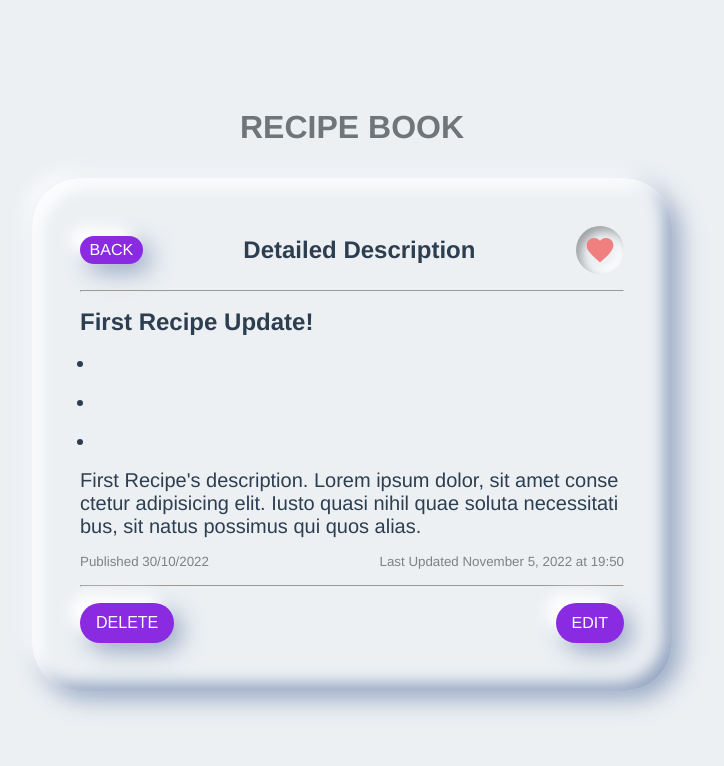
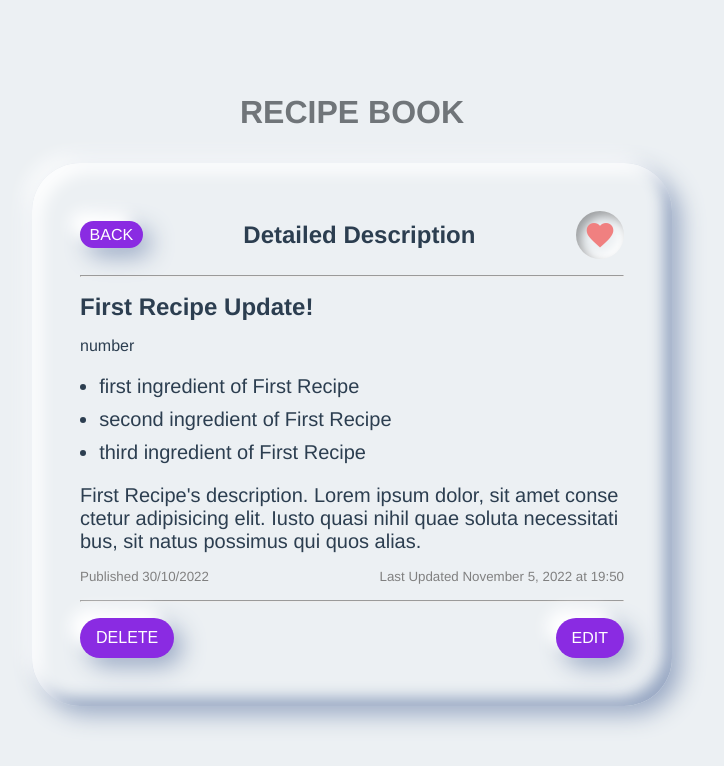
Before and after one commit to IronAdministrator/vue_recipe-book, a Vue app: page /recipes/1 in a window 1280 px wide. Shown: the top 766 px of the page, without its empty margins (288-1012 px from the left). Built offline with nearby package versions, Linux system fonts and the light colour scheme; data requests are answered from the project's data file.

Commit message:
script setup

```diff
--- a/data/db.json
+++ b/data/db.json
@@ -3,11 +3,17 @@
     {
       "id": 1,
       "title": "First Recipe Update!",
-      "ingredients": {
-        "ingredient_1": "first ingredient of First Recipe",
-        "ingredient_2": "second ingredient of First Recipe",
-        "ingredient_3": "third ingredient of First Recipe"
-      },
+      "ingredients": [
+        {
+          "ingredient": "first ingredient of First Recipe"
+        },
+        {
+          "ingredient": "second ingredient of First Recipe"
+        },
+        {
+          "ingredient": "third ingredient of First Recipe"
+        }
+      ],
       "description": "First Recipe's description. Lorem ipsum dolor, sit amet consectetur adipisicing elit. Iusto quasi nihil quae soluta necessitatibus, sit natus possimus qui quos alias.",
       "favorite": true,
       "createAt": "30/10/2022",
@@ -16,27 +22,49 @@
     {
       "id": 2,
       "title": "Second Recipe",
-      "ingredients": {
-        "ingredient_1": "first ingredient of Second Recipe",
-        "ingredient_2": "second ingredient of Second Recipe",
-        "ingredient_3": "third ingredient of Second Recipe"
-      },
+      "ingredients": [
+        {
+          "ingredient": "first ingredient of Second Recipe"
+        },
+        {
+          "ingredient": "second ingredient of Second Recipe"
+        },
+        {
+          "ingredient": "third ingredient of Second Recipe"
+        }
+      ],
       "description": "Second Recipe's description. Lorem ipsum dolor, sit amet consectetur adipisicing elit. Iusto quasi nihil quae soluta necessitatibus, sit natus possimus qui quos alias.",
-      "favorite": false,
+      "favorite": true,
       "createAt": "30/10/2022"
     },
     {
-      "title": "sadfasdfasdfasdf Updated!",
-      "ingredients": {
-        "ingredient_1": "asdfas",
-        "ingredient_2": "dfsdfasd",
-        "ingredient_3": "fsdfasdfasdf"
-      },
-      "description": "asdfasdfasdfsdfgsdfgsdfgsdfasdf",
-      "favorite": true,
-      "createAt": "11/3/2022",
-      "updateAt": "November 5, 2022 at 19:38",
+      "title": "testOne",
+      "ingredients": [
+        {
+          "ingredient": "efefersdfas"
+        },
+        {
+          "ingredient": "add new ingredient"
+        }
+      ],
+      "description": "desc",
+      "favorite": false,
+      "createAt": "11/15/2022",
+      "updateAt": "November 15, 2022 at 11:36",
       "id": 3
+    },
+    {
+      "title": "oneMoreTest",
+      "ingredients": [
+        {
+          "ingredient": "asdfaefef"
+        }
+      ],
+      "description": "desc asdl;fk jaoejl k\nasdfk jadf \nasld;fk jasd;f asdf \nasdfkj;ldkjalsdkjf\n",
+      "favorite": false,
+      "createAt": "11/15/2022",
+      "updateAt": "November 15, 2022 at 13:49",
+      "id": 4
     }
   ]
 }
--- a/src/components/FilterNav.vue
+++ b/src/components/FilterNav.vue
@@ -5,17 +5,15 @@
   </div>
 </template>
 
-<script>
-export default {
-  props: ["currentFilter"],
-  setup(props, {emit}) {
-    const updateFilter = (filterBy) => {
-      emit('filterChange', filterBy)
-    }
-
-    return {updateFilter};
-  },
-};
+<script setup>
+  // props: ["currentFilter"],
+  const props = defineProps({
+    currentFilter: String
+  })
+  const emit = defineEmits(['filterChange'])
+  const updateFilter = (filterBy) => {
+    emit('filterChange', filterBy)
+  }
 </script>
 
 <style scoped>
--- a/src/components/RecipeList.vue
+++ b/src/components/RecipeList.vue
@@ -1,8 +1,8 @@
 <template>
   <div class="recipe-list">
-    <FilterNav @filterChange="(event) => currentFilter = event" :currentFilter="currentFilter" />
+    <FilterNav @filterChange="updateFillter" :currentFilter="currentFilter"/>
     <div v-for="recipe in filteredRecipes" :key="recipe.id">
-      <SingleRecipe :recipe="recipe" @favorite="handleFavorite" />
+      <SingleRecipe :recipe="recipe" @favorite="handleFavorite"/>
       <!-- props "recipe" zu SingleRecipe Komponent weiterleiten -->
       <!-- <h3>{{ recipe.title }}</h3> -->
       <!-- instead of showing the content(title, description, ...) in RecipeList we'll move it to separate component - SingleRecipe -->
@@ -11,17 +11,14 @@
   </div>
 </template>
 
-<script>
-import { computed, ref } from "vue";
+<script setup>
+import {computed, ref} from "vue";
 import SingleRecipe from "@/components/SingleRecipe.vue";
 import FilterNav from "@/components/FilterNav.vue";
-export default {
-  props: ["recipes"],
-  components: {
-    SingleRecipe,
-    FilterNav
-  },
-  setup(props) {
+// props: ["recipes"],
+const props = defineProps({
+  recipes: Object
+})
 console.log(props.recipes);
 const currentFilter = ref("all")
 
@@ -32,6 +29,9 @@ export default {
   fav.favorite = !fav.favorite;
 };
 
+const updateFillter = (event) => {
+  currentFilter.value = event
+}
 const filteredRecipes = computed(() => {
       if (currentFilter.value === 'favorite') {
         return props.recipes.filter(recipe => recipe.favorite)
@@ -40,9 +40,7 @@ export default {
     }
 )
 
-    return { handleFavorite, currentFilter, filteredRecipes };
-  },
-};
+// return { handleFavorite, currentFilter, filteredRecipes };
 </script>
 
 <style scoped>
--- a/src/components/SingleRecipe.vue
+++ b/src/components/SingleRecipe.vue
@@ -12,11 +12,14 @@
   </div>
 </template>
 
-<script>
+<script setup>
   import { computed, ref } from "vue";
-export default {
-  props: ["recipe"],
-  setup(props, {emit}) {
+  // props: ["recipe"],
+  const props = defineProps({
+    recipe: Object
+  })
+  const emit = defineEmits(['favorite'])
+  // console.log(typeof props.recipe);
   const uri = `http://localhost:3000/recipes/${props.recipe.id}`;
 
 
@@ -37,10 +40,6 @@ export default {
   // const toggleActive = () => {
   //   isActive.value = !isActive.value
   // }
-
-    return { snippetDesc, toggleFavorite };
-  },
-};
 </script>
 
 <style scoped>
--- a/src/components/Spinner.vue
+++ b/src/components/Spinner.vue
@@ -2,12 +2,8 @@
   <div class="spin"></div>
 </template>
 
-<script>
-export default {
-  setup() {
-    return {};
-  },
-};
+<script setup>
+
 </script>
 
 <style scoped>
--- a/src/views/AddEditForm.vue
+++ b/src/views/AddEditForm.vue
@@ -4,11 +4,12 @@
     <h2 v-else>Add Recipe</h2>
   </div>
   <form class="create" @submit.prevent="handleSubmit">
-    <input v-model="title" type="text" placeholder="Title" />
+    <input v-model="title" type="text" placeholder="Title"/>
     <div class="ingredients-container" v-for="(ingredient, index) in ingredients" :key="`ingredientInput-${index}`">
-      <input v-model="ingredient.ingredient" type="text" placeholder="Ingredient" />
+      <input v-model="ingredient.ingredient" type="text" placeholder="Ingredient"/>
       <span @click="addIngredient(ingredients)" class="material-icons">add</span>
-      <span v-if="ingredients.length > 1" @click="removeIngredient(ingredients)" class="material-icons remove">remove</span>
+      <span v-if="ingredients.length > 1" @click="removeIngredient(ingredients, index)"
+            class="material-icons remove">remove</span>
     </div>
     <!-- <input v-model="ingredients.ingredient_1" type="text" placeholder="Ingredient 1" />
     <input v-model="ingredients.ingredient_2" type="text" placeholder="Ingredient 2" />
@@ -25,11 +26,10 @@
   </form>
 </template>
 
-<script>
-import { ref, onMounted } from "vue";
-import { useRouter, useRoute } from "vue-router";
-export default {
-  setup() {
+<script setup>
+import {ref, onMounted} from "vue";
+import {useRouter, useRoute} from "vue-router";
+
 const router = useRouter();
 const route = useRoute();
 const title = ref("");
@@ -71,7 +71,7 @@ export default {
 });
 
 const handleSubmit = async () => {
-      const options = { day: "numeric", month: "long", year: "numeric", hourCycle: "h24", hour: "numeric", minute: "numeric"}
+  const options = {day: "numeric", month: "long", year: "numeric", hourCycle: "h24", hour: "numeric", minute: "numeric"}
   let recipe = {
     title: title.value,
     ingredients: ingredients.value,
@@ -84,7 +84,7 @@ export default {
     if (route.params.id) {
       await fetch(uri, {
         method: 'PATCH',
-            headers: { 'Content-Type': 'Application/json' },
+        headers: {'Content-Type': 'Application/json'},
         body: JSON.stringify({
           title: title.value,
           ingredients: ingredients.value,
@@ -95,28 +95,14 @@ export default {
     } else {
       await fetch("http://localhost:3000/recipes", {
         method: "POST",
-            headers: { "Content-Type": "application/json" },
+        headers: {"Content-Type": "application/json"},
         body: JSON.stringify(recipe),
       });
     }
   } catch (err) {
     console.log(err.message);
   }
-      router.push({ name: "HomeView" });
-    };
-
-    return {
-      title,
-      ingredients,
-      description,
-      favorite,
-      date,
-      handleSubmit,
-      route,
-      addIngredient,
-      removeIngredient,
-    };
-  },
+  await router.push({name: "HomeView"});
 };
 </script>
 
@@ -124,12 +110,14 @@ export default {
 h2 {
   text-align: center;
 }
+
 form {
   display: flex;
   flex-direction: column;
   gap: 2rem;
   padding: 2rem;
 }
+
 input,
 textarea {
   min-height: 3.5rem;
@@ -140,6 +128,7 @@ textarea {
   font-size: 1rem;
   flex: 1 1 auto;
 }
+
 textarea {
   padding: 1.3rem;
   min-height: 20%;
@@ -147,11 +136,13 @@ textarea {
   /*overflow-wrap: break-word;*/
   white-space: pre-line;
 }
+
 .ingredients-container {
   display: flex;
   align-items: center;
   gap: 1rem;
 }
+
 .ingredients-container .material-icons {
   font-size: 1rem;
   background-color: #ecf0f3;
@@ -162,12 +153,15 @@ textarea {
   box-shadow: -10px -10px 15px #ffffff, 8px 8px 25px #97a7c3;
   transition: all 500ms;
 }
+
 .ingredients-container .material-icons:hover {
   transform: scale(1.1);
 }
+
 .ingredients-container .material-icons.remove {
   color: lightcoral;
 }
+
 button,
 a {
   display: flex;
--- a/src/views/DetailsView.vue
+++ b/src/views/DetailsView.vue
@@ -8,8 +8,11 @@
     </div>
     <hr />
     <h2>{{ recipe.title }}</h2>
-    <ul v-for="ingredient in recipe.ingredients" :key="recipe.id">
-      <li>{{ ingredient.ingredient }}</li>
+    {{typeof recipe.id}}
+    <ul class="detail-ingredients">
+      <li v-for="ingredient in recipe.ingredients" :key="recipe.id">
+        {{ ingredient.ingredient }}
+      </li>
     </ul>
     <p class="detail-desc">{{ recipe.description }}</p>
     <div class="date-section">
@@ -28,18 +31,16 @@
   </div>
 </template>
 
-<script>
+<script setup>
   // import getSingleRecipe from "@/composables/getSingleRecipe";
   import fetchService from "@/composables/fetchService";
   import Spinner from "@/components/Spinner.vue";
   import { onMounted } from 'vue'
   import { useRouter, useRoute } from "vue-router";
-export default {
-  props: ["id"],
-  components: {
-    Spinner,
-  },
-  setup(props) {
+  // props: ["id"],
+  const props = defineProps({
+    id: Number
+  })
   const { fetchedData: recipe, error, fetchData } = fetchService(`http://localhost:3000/recipes/${props.id}`);
   const router = useRouter();
   const route = useRoute();
@@ -72,10 +73,6 @@ export default {
   //     return id !== recipe.id;
   //   });
   // };
-
-    return { recipe, error, deleteRecipe, route, toggleFavoriteFromDetails };
-  },
-};
 </script>
 
 <style scoped>
@@ -97,9 +94,12 @@ export default {
   padding: 0.3rem 0.6rem;
   border-radius: 1rem;
 }
-ul {
-  margin-left: 1rem;
+ul.detail-ingredients {
+  margin-left: 1.2rem;
   font-size: 1.25rem;
+}
+ul.detail-ingredients li {
+  padding-block: .3rem;
 }
 .detail-desc {
   font-size: 1.25rem;
--- a/src/views/HomeView.vue
+++ b/src/views/HomeView.vue
@@ -14,28 +14,17 @@
   </div>
 </template>
 
-<script>
+<script setup>
   // @ is an alias to /src
   // import getRecipes from "@/composables/getRecipes";
   import fetchService from "@/composables/fetchService";
   import RecipeList from "@/components/RecipeList.vue";
   import Spinner from "@/components/Spinner.vue";
   import { onMounted } from "vue";
-export default {
-  name: "HomeView",
-  components: {
-    RecipeList,
-    Spinner,
-  },
-  setup() {
   const { fetchedData: allRecipes, error, fetchData } = fetchService(`http://localhost:3000/recipes`);
   onMounted(() => {
     fetchData();
   });
-
-    return { allRecipes, error };
-  },
-};
 </script>
 <style scoped>
 .home {
--- a/src/views/NotFound.vue
+++ b/src/views/NotFound.vue
@@ -6,9 +6,8 @@
   <router-link :to="{name: 'home'}">Go back to HomePage</router-link>
 </template>
 
-<script>
-export default {
-}
+<script setup>
+
 </script>
 
 <style scoped>
```
Lines whose indentation alone changed are shown as unchanged.
